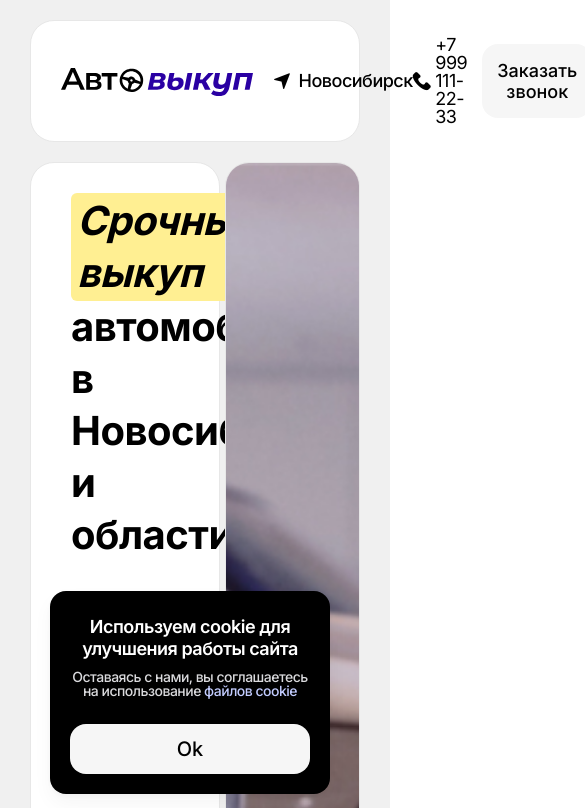
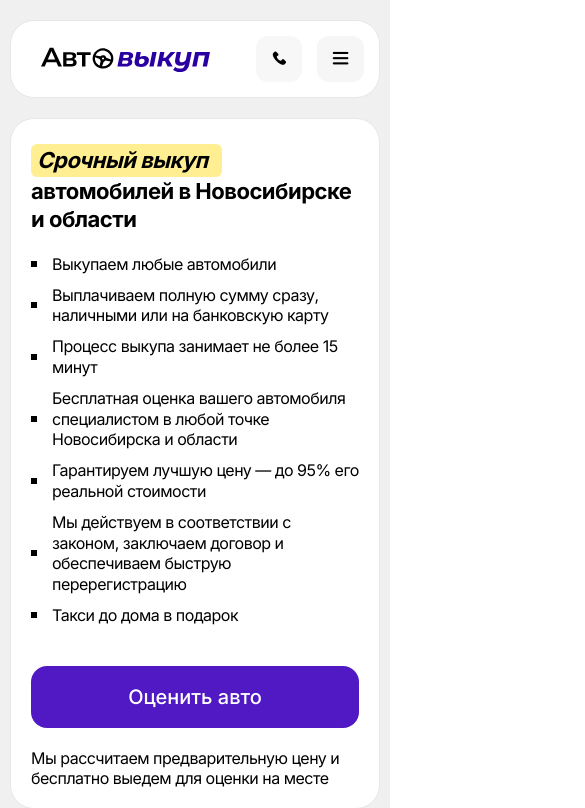
Before and after one commit to Hillel1408/car-buyback, a website: page #src/index.html in a window 390 px wide. Shown: the top 808 px of the page, 585 px wide, since content can reach past the window. Drawn offline with nearby package versions, Linux system fonts and the light colour scheme; files that its build step writes are made by us from their sources; files whose address does not match are found by name; a web font is replaced by a local one.

Commit message:
car-buyback

```diff
--- a/#src/html/header.html
+++ b/#src/html/header.html
@@ -9,6 +9,7 @@
         <a class="icon-2 header__tel" href="tel:+7(999)111-22-33"
           >+7 999 111-22-33</a
         >
+        <button class="header__mobile-tel icon-2"></button>
         <button class="header__btn">Заказать звонок</button>
         <button class="icon-3 header__menu-btn"></button>
       </div>
--- a/#src/index.html
+++ b/#src/index.html
@@ -11,12 +11,13 @@
   </head>
   <body>
     @@include('./html/header.html') @@include('./html/intro.html')
-    @@include('./html/car-buyback.html') @@include('./html/cars.html')
+    @@include('./html/car-buyback.html')
+    <!--@@include('./html/cars.html')
     @@include('./html/car-brands.html') @@include('./html/feedback.html')
     @@include('./html/scheme.html') @@include('./html/latest.html')
     @@include('./html/contacts.html') @@include('./html/footer.html')
     @@include('./html/popup-order.html') @@include('./html/popup-callback.html')
-    @@include('./html/cookie.html') @@include('./html/popup-menu.html')
+    @@include('./html/cookie.html') @@include('./html/popup-menu.html')-->
     <script src="js/swiper-bundle.min.js"></script>
     <script src="js/script.js"></script>
   </body>
--- a/#src/scss/sections/car-buyback.scss
+++ b/#src/scss/sections/car-buyback.scss
@@ -1,21 +1,45 @@
 .car-buyback {
   background-color: #f0f0f0;
   padding: 100px 0;
+  @media (max-width: 1359px) {
+    padding: 80px 0;
+  }
+  @media (max-width: 1023px) {
+    padding: 60px 0;
+  }
+  @media (max-width: 767px) {
+    padding: 50px 0;
+  }
   &__grid {
     display: grid;
     grid-template-columns: 1fr 1fr;
+    gap: 20px;
     align-items: baseline;
+    @media (max-width: 1023px) {
+      grid-template-columns: 1fr;
+    }
     & > div:first-child {
       position: sticky;
       top: 0;
       max-width: 563px;
+      @media (max-width: 1023px) {
+        position: static;
+        max-width: none;
+      }
       h2 {
         margin-bottom: 32px;
+        @media (max-width: 1359px) {
+          margin-bottom: 22px;
+        }
       }
       p {
         font-size: 18px;
+        line-height: normal;
         &:not(:last-child) {
           margin-bottom: 20px;
+        }
+        @media (max-width: 1179px) {
+          font-size: 16px;
         }
       }
     }
@@ -23,6 +47,16 @@
       display: grid;
       grid-template-columns: 1fr 1fr;
       gap: 20px;
+      @media (max-width: 1359px) {
+        grid-template-columns: 1fr;
+        gap: 10px;
+      }
+      @media (max-width: 1023px) {
+        grid-template-columns: 1fr 1fr;
+      }
+      @media (max-width: 767px) {
+        grid-template-columns: 1fr;
+      }
     }
   }
   &__item {
@@ -31,6 +65,9 @@
     border: 2px solid #d4d4d4;
     background: white;
     position: relative;
+    @media (max-width: 767px) {
+      padding: 15px;
+    }
     h3 {
       font-size: 20px;
       font-weight: 600;
--- a/#src/scss/sections/header.scss
+++ b/#src/scss/sections/header.scss
@@ -13,6 +13,14 @@
       display: flex;
       align-items: center;
       gap: 20px;
+      img {
+        @media (max-width: 1023px) {
+          width: 180px;
+        }
+        @media (max-width: 767px) {
+          width: 169px;
+        }
+      }
     }
     & > div:last-child {
       display: flex;
@@ -26,6 +34,9 @@
     display: flex;
     align-items: center;
     gap: 8px;
+    @media (max-width: 1023px) {
+      display: none;
+    }
   }
   &__tel {
     font-size: 18px;
@@ -33,6 +44,19 @@
     align-items: center;
     gap: 5px;
     color: black;
+    @media (max-width: 767px) {
+      display: none;
+    }
+  }
+  &__mobile-tel {
+    width: 46px;
+    height: 46px;
+    border-radius: 12px;
+    background-color: #f7f7f8;
+    display: none;
+    @media (max-width: 767px) {
+      display: block;
+    }
   }
   &__btn {
     border-radius: 16px;
@@ -40,10 +64,16 @@
     padding: 16px 15px;
     font-size: 18px;
     font-weight: 500;
+    @media (max-width: 767px) {
+      display: none;
+    }
   }
   &__menu-btn {
     padding: 19px;
     border-radius: 12px;
     background: #f6f6f6;
+    @media (max-width: 767px) {
+      padding: 15px;
+    }
   }
 }
--- a/#src/scss/sections/intro.scss
+++ b/#src/scss/sections/intro.scss
@@ -3,29 +3,56 @@
   &__flex {
     display: flex;
     gap: calc(20 / 1360 * 100%);
+    @media (max-width: 1023px) {
+      flex-direction: column;
+      gap: 10px;
+    }
     & > div:first-child {
       width: calc(785 / 1360 * 100%);
       padding: 30px 40px;
       border-radius: 24px;
       border: 1px solid #e7e7e7;
       background: #fff;
+      @media (max-width: 1023px) {
+        width: 100%;
+      }
+      @media (max-width: 767px) {
+        padding: 25px 20px 20px 20px;
+      }
       h1 {
         margin-bottom: 30px;
+        @media (max-width: 767px) {
+          margin-bottom: 20px;
+        }
       }
       ul {
         display: flex;
         flex-direction: column;
         gap: 20px;
         margin-bottom: 80px;
+        @media (max-width: 1359px) {
+          margin-bottom: 50px;
+          gap: 15px;
+        }
+        @media (max-width: 1179px) {
+          gap: 10px;
+        }
+        @media (max-width: 1023px) {
+          margin-bottom: 40px;
+        }
         li {
           font-size: 18px;
           display: flex;
           align-items: center;
           gap: 15px;
+          line-height: 130%;
+          @media (max-width: 1179px) {
+            font-size: 16px;
+          }
           &:before {
             content: "";
             display: block;
-            width: 6px;
+            min-width: 6px;
             height: 6px;
             background-color: black;
           }
@@ -38,6 +65,13 @@
       border: 1px solid #e7e7e7;
       overflow: hidden;
       position: relative;
+      @media (max-width: 1023px) {
+        width: 100%;
+        height: 722px;
+      }
+      @media (max-width: 767px) {
+        height: 388px;
+      }
       & > img:first-child {
         width: 100%;
         height: 100%;
@@ -48,12 +82,21 @@
         left: 0;
         opacity: 0.5;
         bottom: 0;
+        @media (max-width: 1023px) {
+          display: none;
+        }
       }
     }
   }
   &__grade {
     display: flex;
     gap: calc(20 / 785 * 100%);
+    @media (max-width: 1359px) {
+      gap: 20px;
+    }
+    @media (max-width: 1179px) {
+      flex-direction: column;
+    }
     align-items: center;
     button {
       width: calc(320 / 785 * 100%);
@@ -63,17 +106,32 @@
       font-size: 20px;
       color: white;
       font-weight: 500;
+      @media (max-width: 1359px) {
+        width: 50%;
+      }
+      @media (max-width: 1179px) {
+        width: 100%;
+      }
     }
     p {
       font-size: 16px;
       line-height: calc(20 / 16 * 100%);
       width: calc(350 / 785 * 100%);
+      @media (max-width: 1359px) {
+        width: 50%;
+      }
+      @media (max-width: 1179px) {
+        width: 100%;
+      }
     }
   }
   &__qr {
     position: absolute;
     bottom: 30px;
     left: 30px;
+    @media (max-width: 1023px) {
+      display: none;
+    }
     p {
       font-size: 22px;
       color: white;
--- a/#src/scss/style.scss
+++ b/#src/scss/style.scss
@@ -5,6 +5,15 @@
   max-width: 1420px;
   padding: 0 30px;
   margin: 0 auto;
+  @media (max-width: 1179px) {
+    padding: 0 25px;
+  }
+  @media (max-width: 1023px) {
+    padding: 0 23px;
+  }
+  @media (max-width: 767px) {
+    padding: 0 10px;
+  }
 }
 .title {
   font-size: 40px;
@@ -16,6 +25,12 @@
     background: #ffef92;
     display: inline-block;
     padding: 2px 14px 2px 6px;
+  }
+  @media (max-width: 1359px) {
+    font-size: 30px;
+  }
+  @media (max-width: 767px) {
+    font-size: 22px;
   }
 }
 .btn {
```
